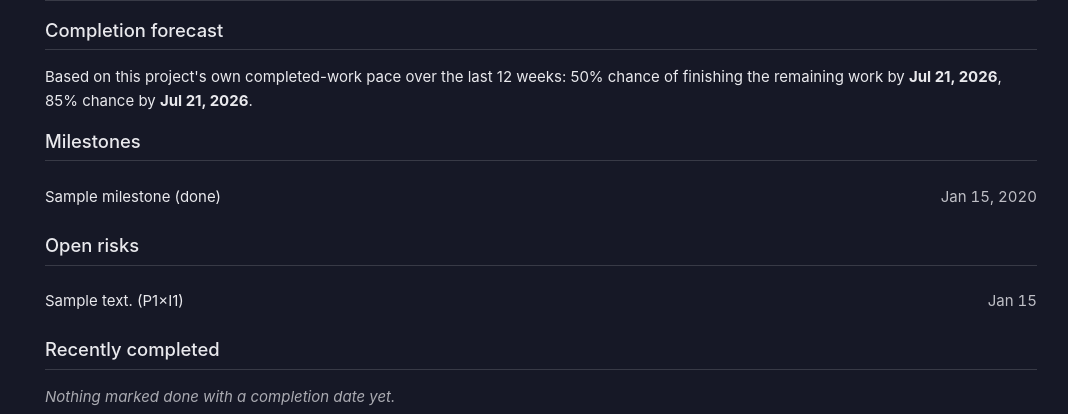
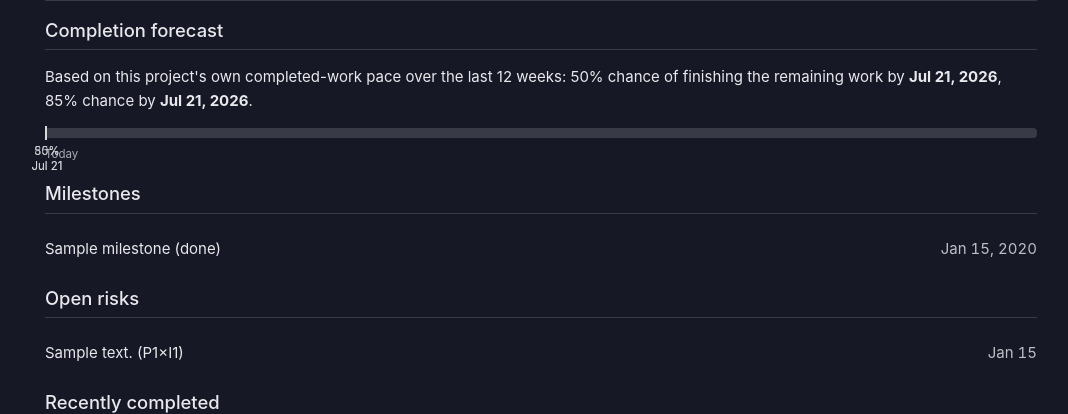
Before and after one commit to crawforj/jimothy-pm, a Django app: page /reports/1/ in a window 1280 px wide. Shown: the part 1178-1592 px from the top of the page, without its empty margins (99-1167 px from the left). Run offline with Django 5.2, Linux system fonts and the light colour scheme; tables that the repository leaves empty hold one stand-in row (values such as "Sample post").

Commit message:
Add a Monte Carlo forecast range bar to the project Report page
Second of the queued visual features (burndown chart shipped earlier this
session). The completion-forecast section showed P50/P85 dates as two
numbers in a sentence, with no visual sense of how tight or comfortable
that range is against the deadline. Unlike the burndown chart, no new
engine math was needed here -- project_monte_carlo already returns
exactly {p50, p85}, and project.deadline is already in the view context;
this is presentation work end to end.

Reused the app's existing .bar-track/.bar-fill pattern (already
established on Staff's capacity bars, inline style="width: X%;" precedent
already in this codebase) rather than inventing a new chart language for
what's fundamentally the same "a bar showing a proportion" idea. New
core/views.py _forecast_chart_data() computes tick positions along a
0%=today track (domain stretches to include the deadline if it falls
beyond P85, so a comfortably-on-track deadline doesn't get clipped off the
right edge); the deadline tick is colored via --color-ok/--color-warn --
the app's existing status-color tokens for exactly this on-track/at-risk
signal, kept separate from --color-accent's identity role. An
already-passed deadline draws no marker at all here, deliberately -- that
case is the Today page's feasibility-warning's job already, not this
chart's to duplicate.

7 new tests in core/tests.py (ForecastChartDataTests) covering all the
status branches -- no deadline, deadline past P85 (ok), between P50/P85
(warn), before P50 (warn), and already-passed (no marker, and doesn't
crash on what would otherwise be a negative/off-chart position). Full
suite still green: 75 engine tests, 21 Django tests (14 existing + 7 new).
Rendered both the "ok" and "warn" scenarios against real seeded data and
visually reviewed before committing (published as artifacts during the
session) -- tick labels stay legibly spaced apart in both, no collisions
at the percentages real data actually produced.

Co-Authored-By: Claude Sonnet 5 <noreply@anthropic.com>

```diff
--- a/core/templates/core/base.html
+++ b/core/templates/core/base.html
@@ -114,6 +114,24 @@
   .burndown-ideal { stroke: color-mix(in srgb, var(--color-text) 45%, transparent);
                      stroke-width: 2; stroke-dasharray: 5 4; fill: none; }
   .burndown-dot { fill: var(--color-accent); }
+  .range-bar-wrap { position: relative; margin: 1rem 0 2.6rem; }
+  .range-track { position: relative; display: block; height: 10px;
+                  background: var(--color-divider); border-radius: var(--radius-sm); }
+  .range-fill { position: absolute; top: 0; height: 10px; background: var(--color-accent); }
+  .range-fill:first-of-type { left: 0; border-radius: var(--radius-sm) 0 0 var(--radius-sm); }
+  .range-fill.extended { background: color-mix(in srgb, var(--color-accent) 40%, transparent); }
+  .range-tick { position: absolute; top: -2px; height: 14px; width: 0;
+                border-left: 2px solid color-mix(in srgb, var(--color-text) 70%, transparent); }
+  .range-tick.deadline.ok { border-left-color: var(--color-ok); }
+  .range-tick.deadline.warn { border-left-color: var(--color-warn); }
+  .range-tick-label { position: absolute; top: 18px; left: 0; transform: translateX(-50%);
+                       font-size: .72rem; line-height: 1.3; white-space: nowrap; text-align: center;
+                       color: color-mix(in srgb, var(--color-text) 70%, transparent); }
+  .range-tick.deadline .range-tick-label { font-weight: 500; }
+  .range-tick.deadline.ok .range-tick-label { color: var(--color-ok); }
+  .range-tick.deadline.warn .range-tick-label { color: var(--color-warn); }
+  .range-today-label { position: absolute; top: 18px; left: 0; font-size: .72rem;
+                        color: color-mix(in srgb, var(--color-text) 70%, transparent); }
   form.inline { display: inline; }
   button.link-btn { background: none; border: none; color: var(--color-accent); cursor: pointer;
                      padding: 0; font: inherit; text-decoration: underline;
--- a/core/templates/core/report_detail.html
+++ b/core/templates/core/report_detail.html
@@ -65,6 +65,27 @@
         weeks: 50% chance of finishing the remaining work by
         <strong>{{ forecast.p50|date:"M j, Y" }}</strong>, 85% chance by
         <strong>{{ forecast.p85|date:"M j, Y" }}</strong>.</p>
+
+      {% if forecast_chart %}
+        <div class="range-bar-wrap">
+          <span class="range-track">
+            <span class="range-fill" style="width: {{ forecast_chart.p50_pct }}%;"></span>
+            <span class="range-fill extended" style="left: {{ forecast_chart.p50_pct }}%; width: {{ forecast_chart.range_width_pct }}%;"></span>
+            <span class="range-tick" style="left: {{ forecast_chart.p50_pct }}%;">
+              <span class="range-tick-label">50%<br>{{ forecast.p50|date:"M j" }}</span>
+            </span>
+            <span class="range-tick" style="left: {{ forecast_chart.p85_pct }}%;">
+              <span class="range-tick-label">85%<br>{{ forecast.p85|date:"M j" }}</span>
+            </span>
+            {% if forecast_chart.deadline_pct %}
+              <span class="range-tick deadline {{ forecast_chart.deadline_status }}" style="left: {{ forecast_chart.deadline_pct }}%;">
+                <span class="range-tick-label">Deadline<br>{{ forecast_chart.deadline|date:"M j" }}</span>
+              </span>
+            {% endif %}
+            <span class="range-today-label">Today</span>
+          </span>
+        </div>
+      {% endif %}
     {% else %}
       <p class="empty">Not enough completed-task history yet for a
         probabilistic forecast — needs at least 4 weeks of this project's
--- a/core/views.py
+++ b/core/views.py
@@ -376,6 +376,44 @@ def _burndown_chart_data(burndown):
     }
 
 
+def _forecast_chart_data(forecast, today_date, deadline):
+    """Position data (percentages along a 0%=today track) for the
+    completion-forecast range bar -- reuses the existing .bar-track/
+    .bar-fill pattern from Staff's capacity bars (already establishes
+    inline style="width: X%;" for per-instance values in this codebase)
+    rather than a new chart language. The deadline marker is colored via
+    the app's existing --color-ok/--color-warn tokens (already used for
+    exactly this kind of on-track/at-risk signal elsewhere), not a new
+    accent -- status color stays separate from identity color. An
+    already-passed deadline isn't marked here at all: that's the Today
+    page's feasibility-warning's job, not this chart's."""
+    if not forecast:
+        return None
+    p50, p85 = forecast["p50"], forecast["p85"]
+    domain_end = p85
+    if deadline and deadline > today_date and deadline > domain_end:
+        domain_end = deadline
+    span_days = max((domain_end - today_date).days, 1)
+    padded_span = span_days * 1.08   # headroom so an edge marker isn't clipped
+
+    def _pct(d: dt.date) -> float:
+        return round(max((d - today_date).days, 0) / padded_span * 100, 1)
+
+    p50_pct, p85_pct = _pct(p50), _pct(p85)
+    deadline_pct = deadline_status = deadline_in_range = None
+    if deadline and deadline > today_date:
+        deadline_pct = _pct(deadline)
+        deadline_status = "ok" if deadline >= p85 else "warn"
+        deadline_in_range = deadline
+
+    return {
+        "p50_pct": p50_pct, "p85_pct": p85_pct,
+        "range_width_pct": round(p85_pct - p50_pct, 1),
+        "deadline_pct": deadline_pct, "deadline_status": deadline_status,
+        "deadline": deadline_in_range,
+    }
+
+
 def report_detail(request, project_id):
     project = get_object_or_404(Project, pk=project_id)
     today_date = dt.date.today()
@@ -397,6 +435,7 @@ def report_detail(request, project_id):
         "blockers": blockers, "recent_done": recent_done,
         "forecast": forecast, "burndown": burndown,
         "burndown_chart": _burndown_chart_data(burndown) if burndown else None,
+        "forecast_chart": _forecast_chart_data(forecast, today_date, project.deadline) if forecast else None,
         "today": today_date,
     }
     return render(request, "core/report_detail.html", context)
```
Also changed, not shown: core/tests.py (+53 -0 lines).
